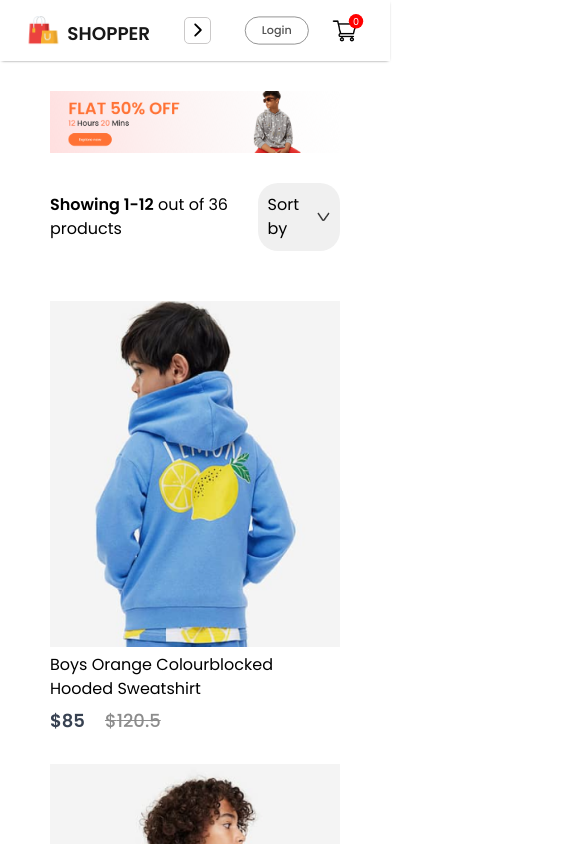
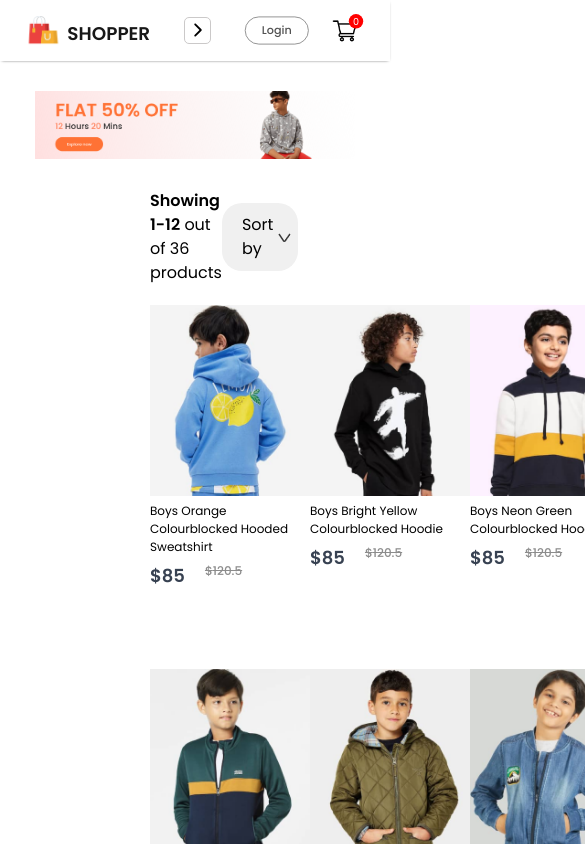
Before and after one commit to ZAINZESHAN/E-Commerce-web, a React (Vite) app: page /kids in a window 390 px wide. Shown: the top 844 px of the page, 585 px wide, since content can reach past the window. Built offline with nearby package versions, Linux system fonts and the light colour scheme.

Commit message:
Created Items Full Responsive

```diff
--- a/src/CSS/ShopCategory.css
+++ b/src/CSS/ShopCategory.css
@@ -1,15 +1,17 @@
-.shop-category{
-  padding: 0px 150px;
-}
+/* .shop-category{
+  padding: 0px 170px;
+} */
 .shopcategory-banner {
   display: block;
-  padding: 30px 0px;
-  width: 100%;
+  /* padding: 30px 0px; */
+  width: 82%;
+  /* padding: 0px 150px; */
+  margin: 30px auto;
 }
 
 .shopcategory-indexSort {
   display: flex;
-  /* margin: 0px 150px; */
+  margin: 0px 150px;
   justify-content: space-between;
   align-items: center;
 }
@@ -23,7 +25,7 @@
 .shopcategory-sort {
   display: flex;
   align-items: center;
-  padding: 10px;
+  padding: 10px 20px;
   background-color: #f0f0f0;
   border-radius: 20px;
   cursor: pointer;
@@ -45,20 +47,17 @@
 }
 
 .shopcategory-products {
-  display: flex;
-  justify-content: space-between;
   display: grid;
-  grid-template-columns: repeat(4, 1fr); /* 4 items by default */
-  margin-top: 50px;
-  margin-bottom: 150px;
-  gap: 30px;
+  margin: 20px 150px;
+  grid-template-columns: repeat(4, 1fr);
+  row-gap: 80px;
 }
 
 .shopcategory-loadmore {
   display: flex;
   justify-content: center;
   align-items: center;
-  margin: 100px auto;
+  margin: 150px auto;
   width: 233px;
   height: 69px;
   border-radius: 75px;
@@ -68,7 +67,7 @@
   font-weight: 500;
 }
 
-@media (max-width: 1600px) {
+/* @media (max-width: 1600px) {
   .shopcategory-products {
       grid-template-columns: repeat(4, 1fr);
   }
@@ -96,4 +95,4 @@
   .shopcategory-products {
       grid-template-columns: 1fr;
   }
-}
+} */
--- a/src/components/Item/Item.css
+++ b/src/components/Item/Item.css
@@ -1,5 +1,5 @@
 .item {
-  width: 100%;
+  width: 350px;
 }
 
 .item p {
@@ -29,28 +29,87 @@
   transition: 0.6s;
 }
 
-/* @media (max-width: 1500px) {
-  .collections {
-      grid-template-columns: repeat(3, 1fr);
+@media (max-width: 1700px) {
+  .item {
+    width: 330px;
+    font-size: 16px;
   }
-  .new-collections {
-      padding: 0px 70px;
+  .item img {
+    width: 320px;
   }
-} */
-
-/* @media (max-width: 1600px) {
-  .item {
-      width: 100%;
-  }
-}
-@media (max-width: 1200px) {
-  .item {
-      width: 200px;
+  .item-price-old {
+    font-size: 16px;
   }
 }
 
+@media (max-width: 1500px) {
+  .item {
+    width: 280px;
+    font-size: 15px;
+  }
+  .item img {
+    width: 270px;
+  }
+  .item-price-old {
+    font-size: 15px;
+  }
+}
+
+@media (max-width: 1350px) {
+  .item {
+    width: 230px;
+    font-size: 14px;
+  }
+  .item img {
+    width: 220px;
+  }
+  .item-price-old {
+    font-size: 14px;
+  }
+}
+
+@media (max-width: 1100px) {
+  .item {
+    width: 200px;
+    font-size: 13px;
+  }
+  .item img {
+    width: 190px;
+  }
+  .item-price-old {
+    font-size: 13px;
+  }
+}
+@media (max-width: 900px) {
+  .item {
+    width: 170px;
+    font-size: 12px;
+  }
+  .item img {
+    width: 160px;
+  }
+  .item-price-old {
+    font-size: 12px;
+  }
+}
 @media (max-width: 800px) {
   .item {
-      width: 100%;
+    width: 120px;
+    font-size: 12px;
   }
-} */
+  .item img {
+    width: 110px;
+  }
+  .item-price-old {
+    font-size: 12px;
+  }
+}
+
+@media (max-width: 500px) {
+  .item {
+    width: 160px;
+  }
+  .item img {
+    width: 160px;
+  }
+}
```
